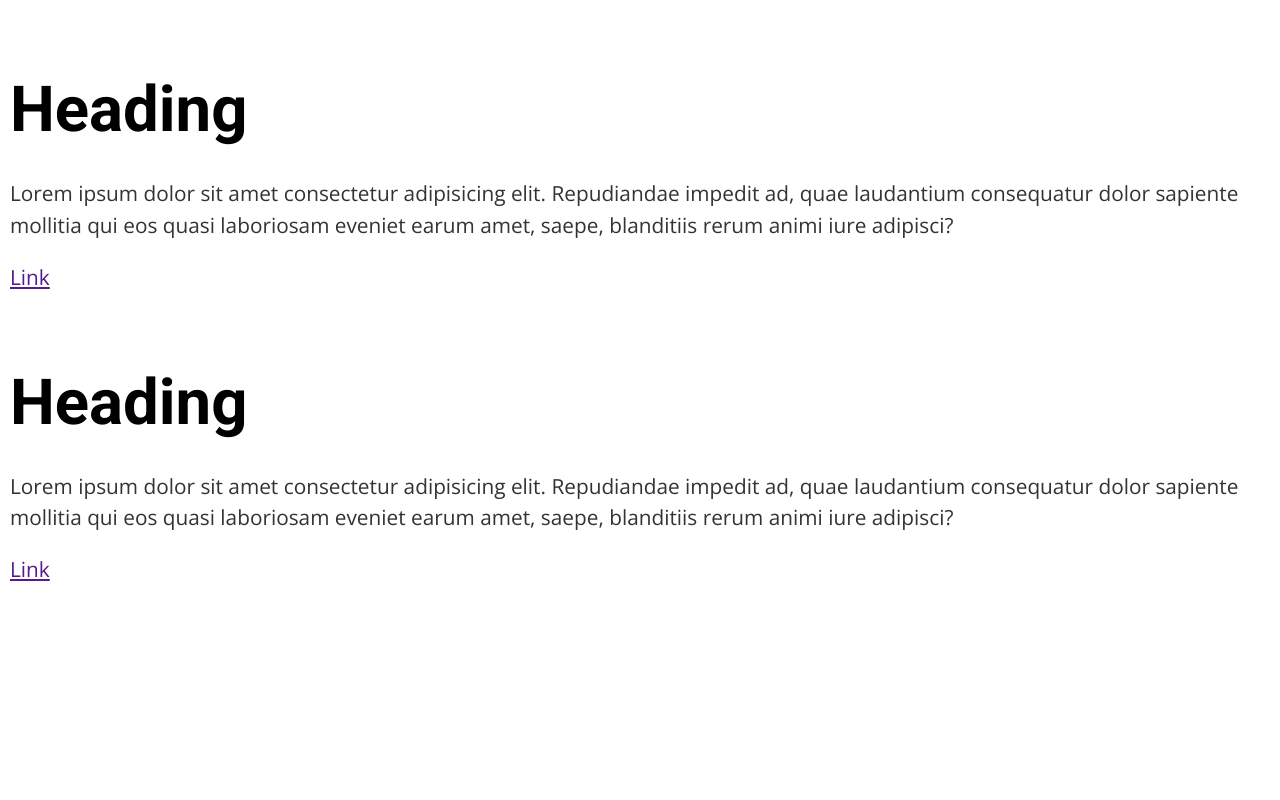
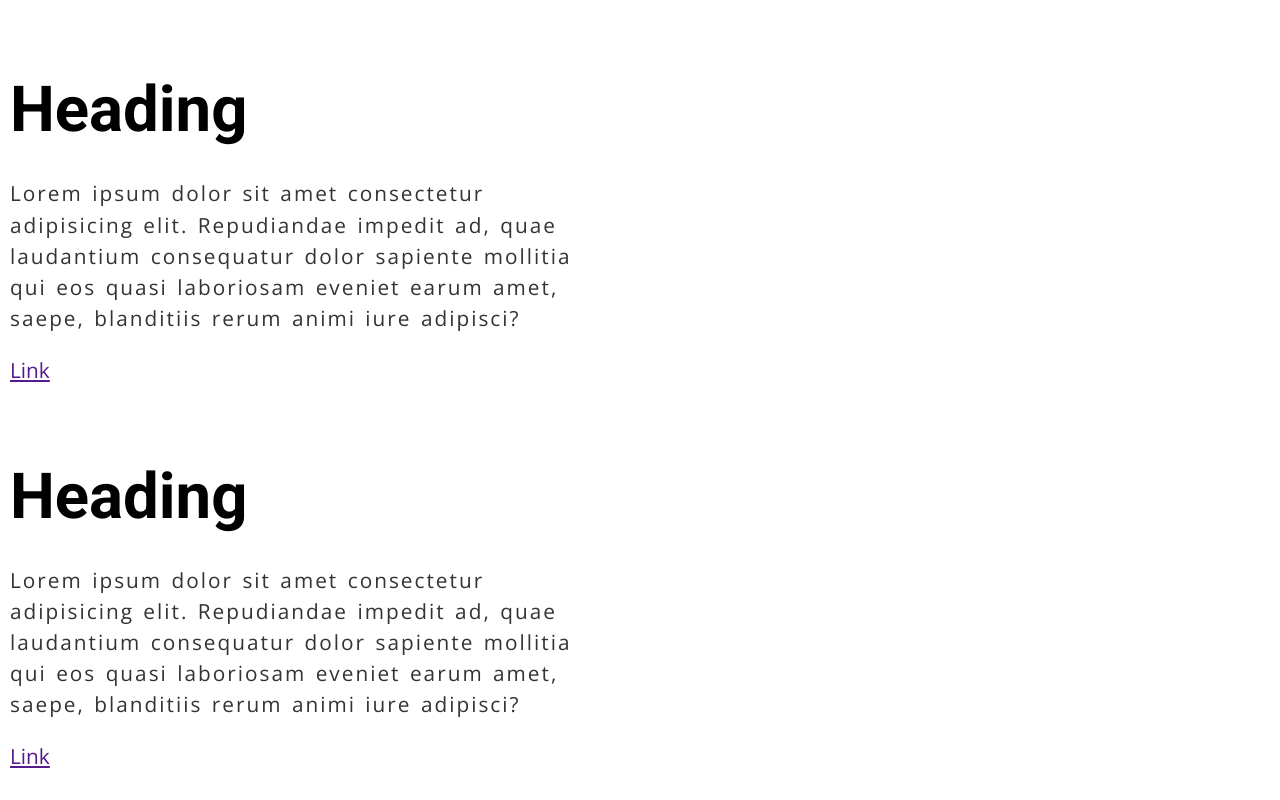
Before and after one commit to DulanjaliSenarathna/Code_With_Mosh_HTML2, a plain HTML site: page font.html in a window 1280 px wide. Drawn offline with nearby package versions, Linux system fonts and the light colour scheme.

Commit message:
horizontal spacing

```diff
--- a/font.css
+++ b/font.css
@@ -38,9 +38,11 @@ h2 {
 
 p{
     font-weight: normal;
-
+   letter-spacing:2px;
+   word-spacing:2px;
     font-size:1rem;
     color:#333;
+    width:50ch;
 }
 
 @media screen and (min-width:400px){
```
